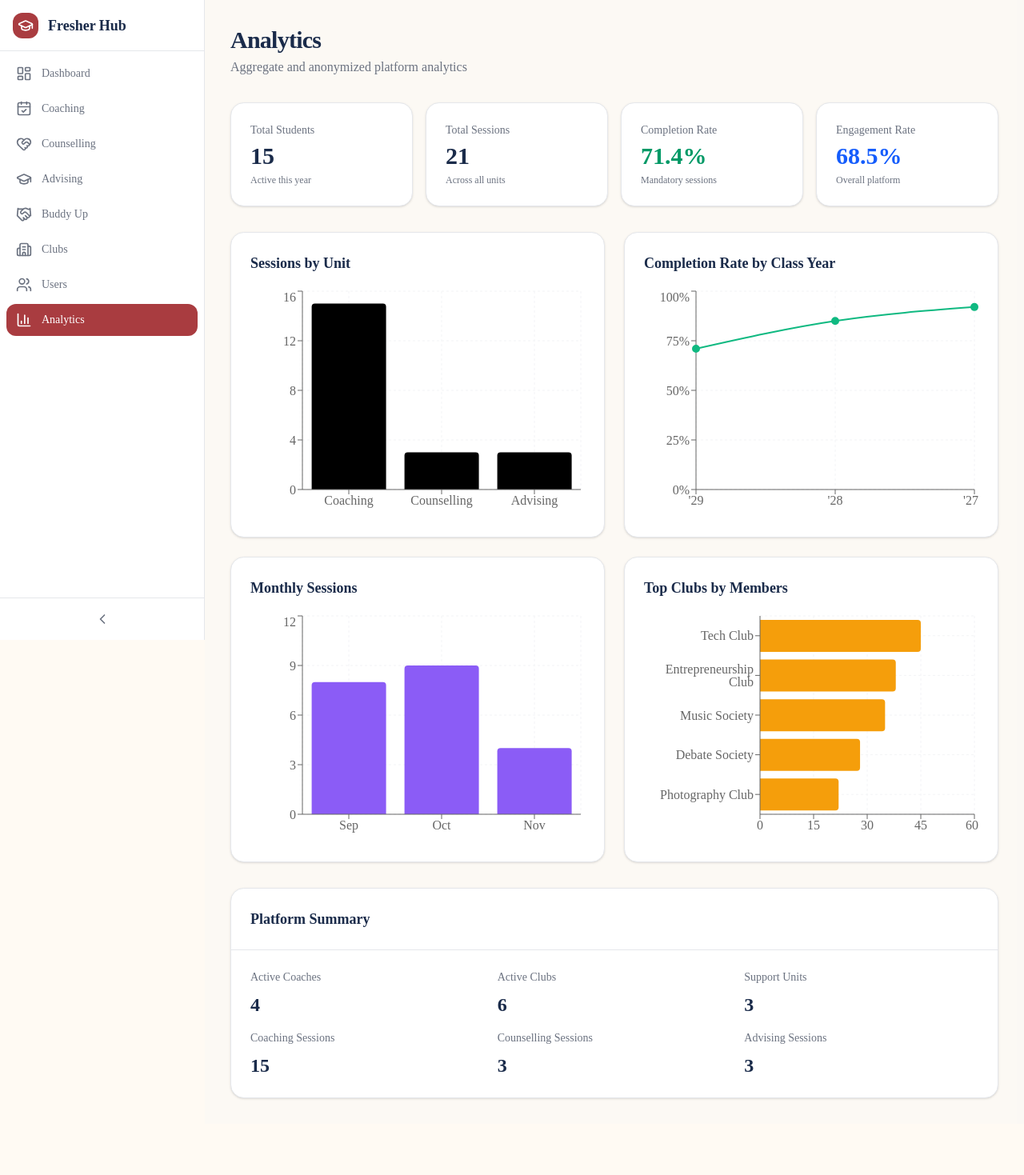
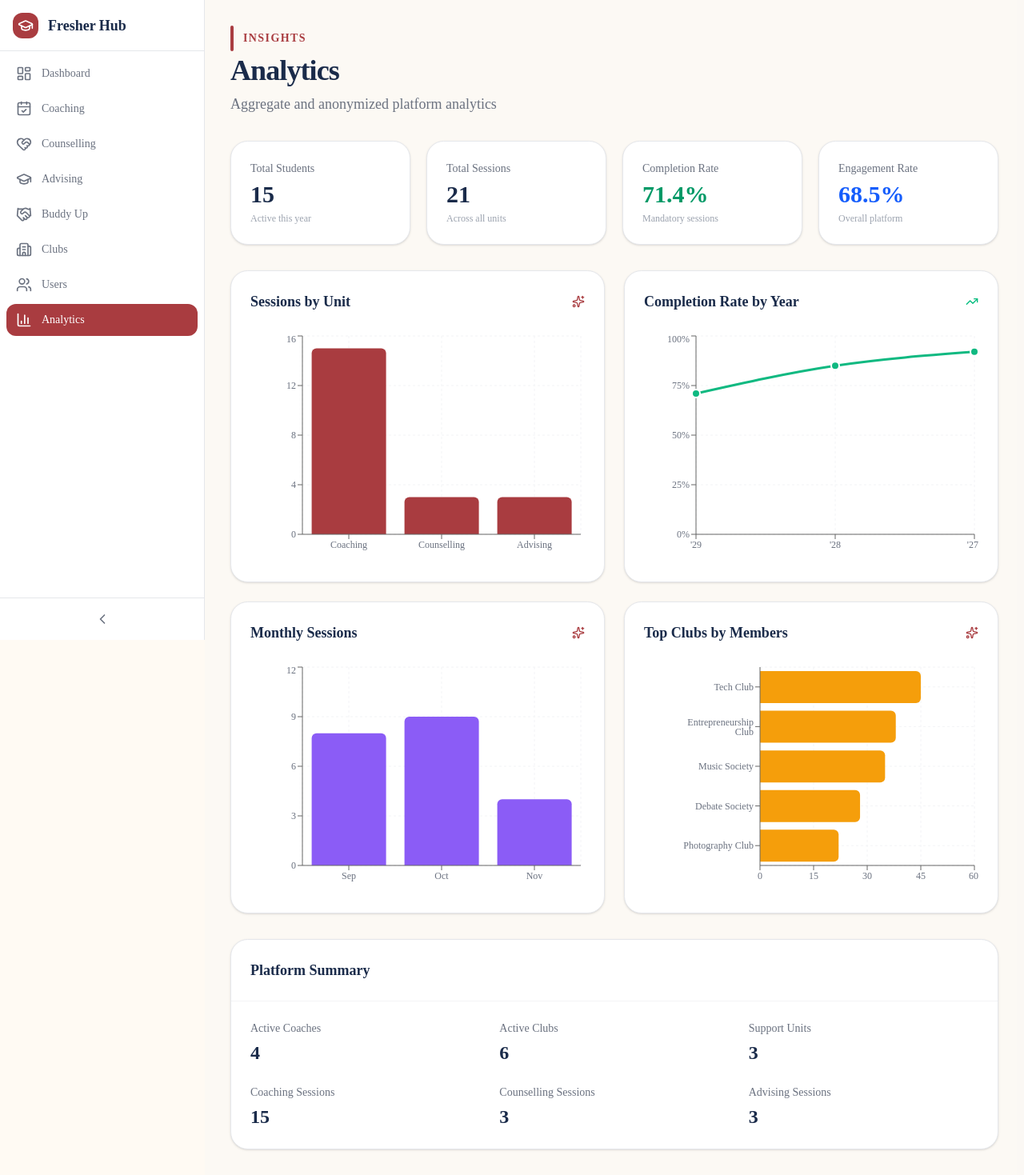
Before and after one commit to adoumouangnamouemmanuel/freshers_hub, a Next.js app in the folder apps/web/: page /dashboard/analytics in a window 1280 px wide. Shown: the whole page at 80% size. Before the commit the page ends 1405 px from the top, so only its background shows below. Built offline with nearby package versions, Linux system fonts and the light colour scheme.

Commit message:
updated with ashesi color scheme and framer motion animation

```diff
--- a/apps/web/app/dashboard/analytics/page.tsx
+++ b/apps/web/app/dashboard/analytics/page.tsx
@@ -1,256 +1,151 @@
 "use client";
 
+import { motion } from "framer-motion";
 import {
-  BarChart,
-  Bar,
-  XAxis,
-  YAxis,
-  CartesianGrid,
-  Tooltip,
-  ResponsiveContainer,
-  PieChart,
-  Pie,
-  Cell,
-  Legend,
-  LineChart,
-  Line,
+  BarChart, Bar, XAxis, YAxis, CartesianGrid, Tooltip, ResponsiveContainer, LineChart, Line,
 } from "recharts";
 import { mockAnalytics } from "@/lib/mock-data";
+import { Sparkles, TrendingUp } from "lucide-react";
 
-const COLORS = ["#6366f1", "#10b981", "#f59e0b", "#ef4444", "#8b5cf6"];
+const containerVariants = {
+  hidden: { opacity: 0 },
+  visible: { opacity: 1, transition: { staggerChildren: 0.06 } },
+};
+const itemVariants = {
+  hidden: { opacity: 0, y: 20 },
+  visible: { opacity: 1, y: 0, transition: { duration: 0.4, ease: [0.4, 0, 0.2, 1] as const } },
+};
+
+const tooltipStyle = {
+  borderRadius: "12px",
+  border: "1px solid #e5e7eb",
+  background: "white",
+  boxShadow: "0 4px 20px rgba(0,0,0,0.08)",
+};
 
 export default function AnalyticsPage() {
   return (
-    <div className="space-y-8">
-      <div>
-        <h1 className="text-3xl font-bold tracking-tight">Analytics</h1>
-        <p className="text-muted-foreground mt-1">
-          Aggregate and anonymized platform analytics
-        </p>
+    <motion.div variants={containerVariants} initial="hidden" animate="visible" className="space-y-8">
+      <motion.div variants={itemVariants}>
+        <div className="flex items-center gap-3 mb-1">
+          <div className="h-8 w-1 rounded-full bg-[#A93C40]" />
+          <p className="text-sm font-semibold text-[#A93C40] tracking-widest uppercase">Insights</p>
+        </div>
+        <h1 className="text-4xl font-bold text-[#1A2B4A] tracking-tight">Analytics</h1>
+        <p className="text-[#6B7280] mt-2 text-lg">Aggregate and anonymized platform analytics</p>
+      </motion.div>
+
+      <div className="grid gap-5 grid-cols-1 sm:grid-cols-2 lg:grid-cols-4">
+        {[
+          { label: "Total Students", value: mockAnalytics.total_students, sub: "Active this year" },
+          { label: "Total Sessions", value: mockAnalytics.total_sessions, sub: "Across all units" },
+          { label: "Completion Rate", value: `${mockAnalytics.completion_rate}%`, sub: "Mandatory sessions", color: "text-emerald-600" },
+          { label: "Engagement Rate", value: `${mockAnalytics.engagement_rate}%`, sub: "Overall platform", color: "text-blue-600" },
+        ].map((item, i) => (
+          <motion.div key={item.label} variants={itemVariants} className="rounded-2xl border bg-white p-6 shadow-sm">
+            <p className="text-sm text-[#6B7280]">{item.label}</p>
+            <p className={`text-3xl font-bold mt-1 ${item.color || "text-[#1A2B4A]"}`}>{item.value}</p>
+            <p className="text-xs text-[#9CA3AF] mt-1">{item.sub}</p>
+          </motion.div>
+        ))}
       </div>
 
-      {/* KPI Cards */}
-      <div className="grid gap-4 grid-cols-1 sm:grid-cols-2 lg:grid-cols-4">
-        <div className="rounded-xl border bg-card p-6 shadow-sm">
-          <p className="text-sm text-muted-foreground">Total Students</p>
-          <p className="text-3xl font-bold mt-1">
-            {mockAnalytics.total_students}
-          </p>
-          <p className="text-xs text-muted-foreground mt-1">Active this year</p>
-        </div>
-        <div className="rounded-xl border bg-card p-6 shadow-sm">
-          <p className="text-sm text-muted-foreground">Total Sessions</p>
-          <p className="text-3xl font-bold mt-1">
-            {mockAnalytics.total_sessions}
-          </p>
-          <p className="text-xs text-muted-foreground mt-1">Across all units</p>
-        </div>
-        <div className="rounded-xl border bg-card p-6 shadow-sm">
-          <p className="text-sm text-muted-foreground">Completion Rate</p>
-          <p className="text-3xl font-bold mt-1 text-emerald-600">
-            {mockAnalytics.completion_rate}%
-          </p>
-          <p className="text-xs text-muted-foreground mt-1">
-            Mandatory sessions
-          </p>
-        </div>
-        <div className="rounded-xl border bg-card p-6 shadow-sm">
-          <p className="text-sm text-muted-foreground">Engagement Rate</p>
-          <p className="text-3xl font-bold mt-1 text-blue-600">
-            {mockAnalytics.engagement_rate}%
-          </p>
-          <p className="text-xs text-muted-foreground mt-1">
-            Overall platform
-          </p>
-        </div>
-      </div>
-
-      {/* Charts Grid */}
       <div className="grid gap-6 lg:grid-cols-2">
-        {/* Sessions by Unit - Bar Chart */}
-        <div className="rounded-xl border bg-card p-6 shadow-sm">
-          <h2 className="text-lg font-semibold mb-4">Sessions by Unit</h2>
+        <motion.div variants={itemVariants} className="rounded-2xl border bg-white p-6 shadow-sm">
+          <div className="flex items-center justify-between mb-6">
+            <h2 className="text-lg font-semibold text-[#1A2B4A]">Sessions by Unit</h2>
+            <Sparkles className="w-4 h-4 text-[#A93C40]" />
+          </div>
           <div className="h-72">
             <ResponsiveContainer width="100%" height="100%">
               <BarChart data={mockAnalytics.sessions_by_unit}>
-                <CartesianGrid strokeDasharray="3 3" className="stroke-muted" />
-                <XAxis
-                  dataKey="unit"
-                  className="text-xs text-muted-foreground"
-                />
-                <YAxis className="text-xs text-muted-foreground" />
-                <Tooltip
-                  contentStyle={{
-                    borderRadius: "8px",
-                    border: "1px solid hsl(var(--border))",
-                    background: "hsl(var(--card))",
-                  }}
-                />
-                <Bar dataKey="count" fill="hsl(var(--primary))" radius={[4, 4, 0, 0]} />
+                <CartesianGrid strokeDasharray="3 3" stroke="#f3f4f6" />
+                <XAxis dataKey="unit" tick={{ fill: '#6B7280', fontSize: 12 }} />
+                <YAxis tick={{ fill: '#6B7280', fontSize: 12 }} />
+                <Tooltip contentStyle={tooltipStyle} />
+                <Bar dataKey="count" fill="#A93C40" radius={[6, 6, 0, 0]} />
               </BarChart>
             </ResponsiveContainer>
           </div>
-        </div>
+        </motion.div>
 
-        {/* Completion by Class Year - Line Chart */}
-        <div className="rounded-xl border bg-card p-6 shadow-sm">
-          <h2 className="text-lg font-semibold mb-4">
-            Completion Rate by Class Year
-          </h2>
+        <motion.div variants={itemVariants} className="rounded-2xl border bg-white p-6 shadow-sm">
+          <div className="flex items-center justify-between mb-6">
+            <h2 className="text-lg font-semibold text-[#1A2B4A]">Completion Rate by Year</h2>
+            <TrendingUp className="w-4 h-5 text-emerald-500" />
+          </div>
           <div className="h-72">
             <ResponsiveContainer width="100%" height="100%">
               <LineChart data={mockAnalytics.completion_by_class_year}>
-                <CartesianGrid strokeDasharray="3 3" className="stroke-muted" />
-                <XAxis
-                  dataKey="year"
-                  tickFormatter={(v) => `'${v.toString().slice(2)}`}
-                  className="text-xs text-muted-foreground"
-                />
-                <YAxis
-                  domain={[0, 100]}
-                  tickFormatter={(v) => `${v}%`}
-                  className="text-xs text-muted-foreground"
-                />
-                <Tooltip
-                  formatter={(value) => [`${value}%`, "Completion Rate"]}
-                  contentStyle={{
-                    borderRadius: "8px",
-                    border: "1px solid hsl(var(--border))",
-                    background: "hsl(var(--card))",
-                  }}
-                />
-                <Line
-                  type="monotone"
-                  dataKey="rate"
-                  stroke="#10b981"
-                  strokeWidth={2}
-                  dot={{ fill: "#10b981", r: 4 }}
-                />
+                <CartesianGrid strokeDasharray="3 3" stroke="#f3f4f6" />
+                <XAxis dataKey="year" tickFormatter={(v) => `'${v.toString().slice(2)}`} tick={{ fill: '#6B7280', fontSize: 12 }} />
+                <YAxis domain={[0, 100]} tickFormatter={(v) => `${v}%`} tick={{ fill: '#6B7280', fontSize: 12 }} />
+                <Tooltip formatter={(value: any) => [`${value}%`, "Completion Rate"]} contentStyle={tooltipStyle} />
+                <Line type="monotone" dataKey="rate" stroke="#10b981" strokeWidth={3} dot={{ fill: "#10b981", r: 5, strokeWidth: 2, stroke: "white" }} />
               </LineChart>
             </ResponsiveContainer>
           </div>
-        </div>
+        </motion.div>
 
-        {/* Monthly Sessions - Bar Chart */}
-        <div className="rounded-xl border bg-card p-6 shadow-sm">
-          <h2 className="text-lg font-semibold mb-4">Monthly Sessions</h2>
+        <motion.div variants={itemVariants} className="rounded-2xl border bg-white p-6 shadow-sm">
+          <div className="flex items-center justify-between mb-6">
+            <h2 className="text-lg font-semibold text-[#1A2B4A]">Monthly Sessions</h2>
+            <Sparkles className="w-4 h-4 text-[#A93C40]" />
+          </div>
           <div className="h-72">
             <ResponsiveContainer width="100%" height="100%">
               <BarChart data={mockAnalytics.monthly_sessions}>
-                <CartesianGrid strokeDasharray="3 3" className="stroke-muted" />
-                <XAxis
-                  dataKey="month"
-                  className="text-xs text-muted-foreground"
-                />
-                <YAxis className="text-xs text-muted-foreground" />
-                <Tooltip
-                  contentStyle={{
-                    borderRadius: "8px",
-                    border: "1px solid hsl(var(--border))",
-                    background: "hsl(var(--card))",
-                  }}
-                />
-                <Bar
-                  dataKey="count"
-                  fill="#8b5cf6"
-                  radius={[4, 4, 0, 0]}
-                />
+                <CartesianGrid strokeDasharray="3 3" stroke="#f3f4f6" />
+                <XAxis dataKey="month" tick={{ fill: '#6B7280', fontSize: 12 }} />
+                <YAxis tick={{ fill: '#6B7280', fontSize: 12 }} />
+                <Tooltip contentStyle={tooltipStyle} />
+                <Bar dataKey="count" fill="#8b5cf6" radius={[6, 6, 0, 0]} />
               </BarChart>
             </ResponsiveContainer>
           </div>
-        </div>
+        </motion.div>
 
-        {/* Top Clubs - Horizontal Bar */}
-        <div className="rounded-xl border bg-card p-6 shadow-sm">
-          <h2 className="text-lg font-semibold mb-4">Top Clubs by Members</h2>
+        <motion.div variants={itemVariants} className="rounded-2xl border bg-white p-6 shadow-sm">
+          <div className="flex items-center justify-between mb-6">
+            <h2 className="text-lg font-semibold text-[#1A2B4A]">Top Clubs by Members</h2>
+            <Sparkles className="w-4 h-4 text-[#A93C40]" />
+          </div>
           <div className="h-72">
             <ResponsiveContainer width="100%" height="100%">
-              <BarChart
-                data={mockAnalytics.top_clubs}
-                layout="vertical"
-              >
-                <CartesianGrid strokeDasharray="3 3" className="stroke-muted" />
-                <XAxis type="number" className="text-xs text-muted-foreground" />
-                <YAxis
-                  type="category"
-                  dataKey="name"
-                  width={140}
-                  className="text-xs text-muted-foreground"
-                />
-                <Tooltip
-                  contentStyle={{
-                    borderRadius: "8px",
-                    border: "1px solid hsl(var(--border))",
-                    background: "hsl(var(--card))",
-                  }}
-                />
-                <Bar
-                  dataKey="members"
-                  fill="#f59e0b"
-                  radius={[0, 4, 4, 0]}
-                />
+              <BarChart data={mockAnalytics.top_clubs} layout="vertical">
+                <CartesianGrid strokeDasharray="3 3" stroke="#f3f4f6" />
+                <XAxis type="number" tick={{ fill: '#6B7280', fontSize: 12 }} />
+                <YAxis type="category" dataKey="name" width={140} tick={{ fill: '#6B7280', fontSize: 12 }} />
+                <Tooltip contentStyle={tooltipStyle} />
+                <Bar dataKey="members" fill="#f59e0b" radius={[0, 6, 6, 0]} />
               </BarChart>
             </ResponsiveContainer>
           </div>
-        </div>
+        </motion.div>
       </div>
 
-      {/* Summary Table */}
-      <div className="rounded-xl border bg-card shadow-sm">
-        <div className="p-6 border-b">
-          <h2 className="text-lg font-semibold">Platform Summary</h2>
+      <motion.div variants={itemVariants} className="rounded-2xl border bg-white shadow-sm">
+        <div className="p-6 border-b border-[#f3f4f6]">
+          <h2 className="text-lg font-semibold text-[#1A2B4A]">Platform Summary</h2>
         </div>
         <div className="p-6">
-          <div className="grid gap-4 sm:grid-cols-2 lg:grid-cols-3">
-            <div className="space-y-2">
-              <p className="text-sm font-medium text-muted-foreground">
-                Active Coaches
-              </p>
-              <p className="text-2xl font-bold">
-                {mockAnalytics.active_coaches}
-              </p>
-            </div>
-            <div className="space-y-2">
-              <p className="text-sm font-medium text-muted-foreground">
-                Active Clubs
-              </p>
-              <p className="text-2xl font-bold">
-                {mockAnalytics.active_clubs}
-              </p>
-            </div>
-            <div className="space-y-2">
-              <p className="text-sm font-medium text-muted-foreground">
-                Support Units
-              </p>
-              <p className="text-2xl font-bold">3</p>
-            </div>
-            <div className="space-y-2">
-              <p className="text-sm font-medium text-muted-foreground">
-                Coaching Sessions
-              </p>
-              <p className="text-2xl font-bold">
-                {mockAnalytics.sessions_by_unit.find((s) => s.unit === "Coaching")?.count || 0}
-              </p>
-            </div>
-            <div className="space-y-2">
-              <p className="text-sm font-medium text-muted-foreground">
-                Counselling Sessions
-              </p>
-              <p className="text-2xl font-bold">
-                {mockAnalytics.sessions_by_unit.find((s) => s.unit === "Counselling")?.count || 0}
-              </p>
-            </div>
-            <div className="space-y-2">
-              <p className="text-sm font-medium text-muted-foreground">
-                Advising Sessions
-              </p>
-              <p className="text-2xl font-bold">
-                {mockAnalytics.sessions_by_unit.find((s) => s.unit === "Advising")?.count || 0}
-              </p>
-            </div>
+          <div className="grid gap-6 sm:grid-cols-2 lg:grid-cols-3">
+            {[
+              { label: "Active Coaches", value: mockAnalytics.active_coaches },
+              { label: "Active Clubs", value: mockAnalytics.active_clubs },
+              { label: "Support Units", value: 3 },
+              { label: "Coaching Sessions", value: mockAnalytics.sessions_by_unit.find((s) => s.unit === "Coaching")?.count || 0 },
+              { label: "Counselling Sessions", value: mockAnalytics.sessions_by_unit.find((s) => s.unit === "Counselling")?.count || 0 },
+              { label: "Advising Sessions", value: mockAnalytics.sessions_by_unit.find((s) => s.unit === "Advising")?.count || 0 },
+            ].map((item) => (
+              <div key={item.label} className="space-y-1">
+                <p className="text-sm text-[#6B7280]">{item.label}</p>
+                <p className="text-2xl font-bold text-[#1A2B4A]">{item.value}</p>
+              </div>
+            ))}
           </div>
         </div>
-      </div>
-    </div>
+      </motion.div>
+    </motion.div>
   );
 }
```
